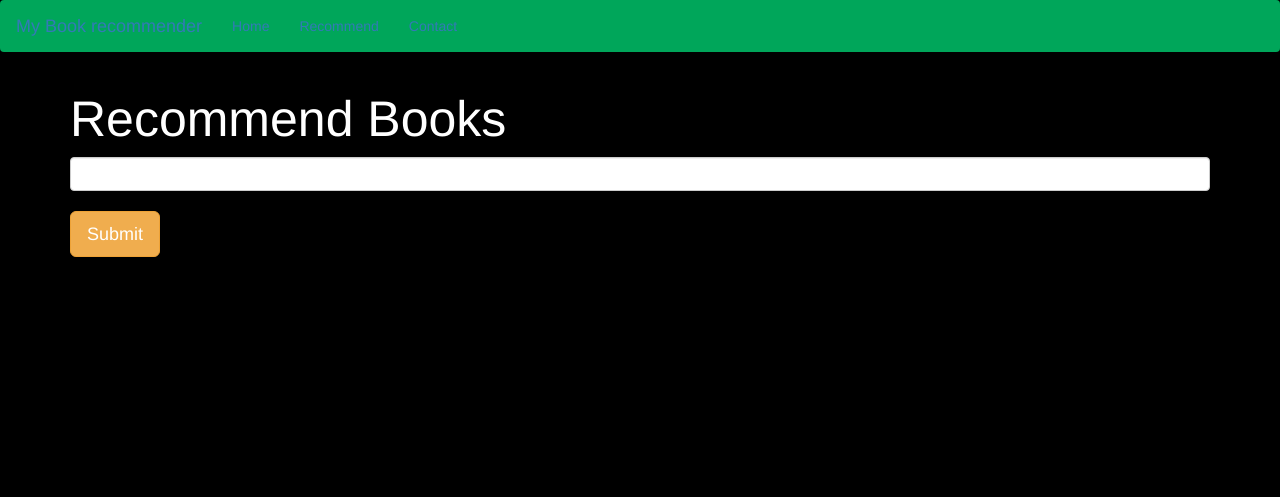
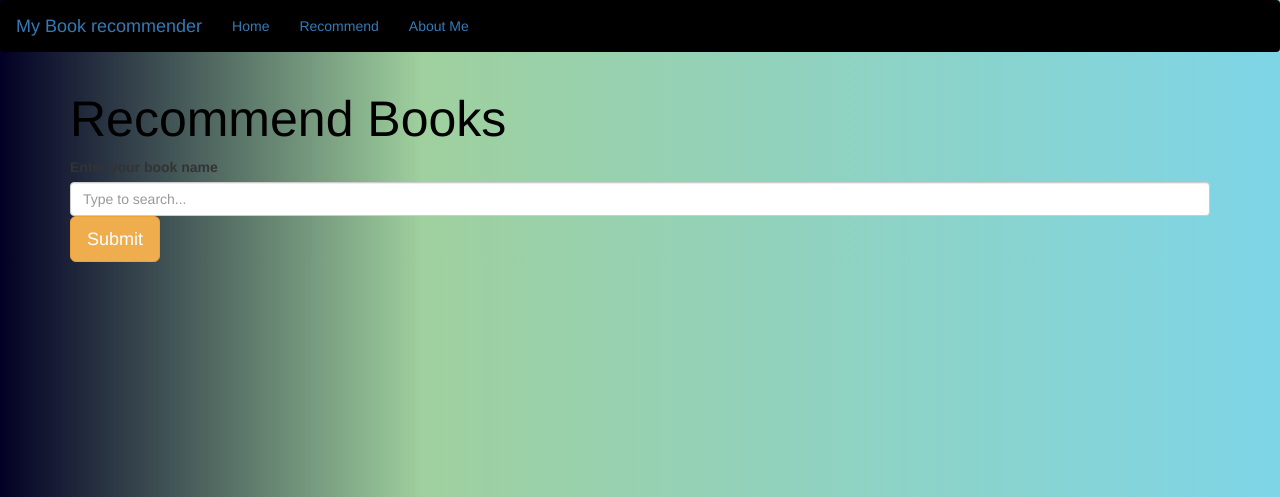
Before and after one commit to shadow-1310/book_recommendation_system, a Flask app: page /recommend in a window 1280 px wide. Shown: the top 497 px of the page. Run offline with Flask 2, Linux system fonts and the light colour scheme; parts of the project's set-up code (start-up, migrations or seed data) failed here and were passed over.

Commit message:
changed background color and design

```diff
--- a/app.py
+++ b/app.py
@@ -12,10 +12,11 @@ app = Flask(__name__)
 @app.route('/')
 def index():
     return render_template('index.html',
+                           book_titles = pt.index.unique(),
                            book_name = list(popular_df['Book-Title'].values),
                            author=list(popular_df['Book-Author'].values),
                            image=list(popular_df['Image-URL-M'].values),
-                           votes=list(popular_df['num_ratings'].values),
+                           votes=list(popular_df['num_rating'].values),
                            rating=list(popular_df['avg_rating'].values)
                            )
 
@@ -25,9 +26,10 @@ def recommend_ui():
 
 @app.route('/recommend_books',methods=['post'])
 def recommend():
+    book_titles = pt.index.unique()
     user_input = request.form.get('user_input')
     index = np.where(pt.index == user_input)[0][0]
-    similar_items = sorted(list(enumerate(similarity_scores[index])), key=lambda x: x[1], reverse=True)[1:5]
+    similar_items = sorted(list(enumerate(similarity_scores[index])), key=lambda x: x[1], reverse=True)[1:9]
 
     data = []
     for i in similar_items:
@@ -41,7 +43,7 @@ def recommend():
 
     print(data)
 
-    return render_template('recommend.html',data=data)
+    return render_template('recommend.html',data=data, book_titles=book_titles)
 
 if __name__ == '__main__':
     app.run(debug=True)
--- a/templates/recommend.html
+++ b/templates/recommend.html
@@ -8,17 +8,18 @@
 </head>
 <style>
     .text-white{
-        color:white
+        color:black
     }
 </style>
-<body style="background-color:black">
+<body style="background: rgb(2,0,36);
+background: linear-gradient(90deg, rgba(2,0,36,1) 0%, rgba(159,208,158,1) 33%, rgba(126,213,231,1) 100%);">
 
-    <nav class="navbar" style="background-color:#00a65a">
+    <nav class="navbar" style="background: black">
         <a class="navbar-brand">My Book recommender</a>
         <ul class="nav navbar-nav">
             <li><a href="/">Home</a></li>
             <li><a href="/recommend">Recommend</a></li>
-            <li><a>Contact</a></li>
+            <li><a>About Me</a></li>
         </ul>
     </nav>
 
@@ -27,7 +28,14 @@
             <div class="col-md-12">
                 <h1 class="text-white" style="font-size:50px">Recommend Books</h1>
                 <form action="/recommend_books" method="post">
-                    <input name="user_input" type="text" class="form-control"><br>
+                    <!-- <input name="user_input" type="text" class="form-control"><br> -->
+                    <label for="exampleDataList" class="form-label">Enter your book name</label>
+                    <input class="form-control" list="datalistOptions" name="user_input" id="exampleDataList" placeholder="Type to search...">
+                    <datalist id="datalistOptions">
+                        {% for i in book_titles %}
+                    <option value="{{ i }}">
+                        {% endfor %}
+                    </datalist>
                     <input type="submit" class="btn btn-lg btn-warning">
                 </form>
             </div>
```
Also changed, not shown: templates/index.html (+14 -5 lines).
